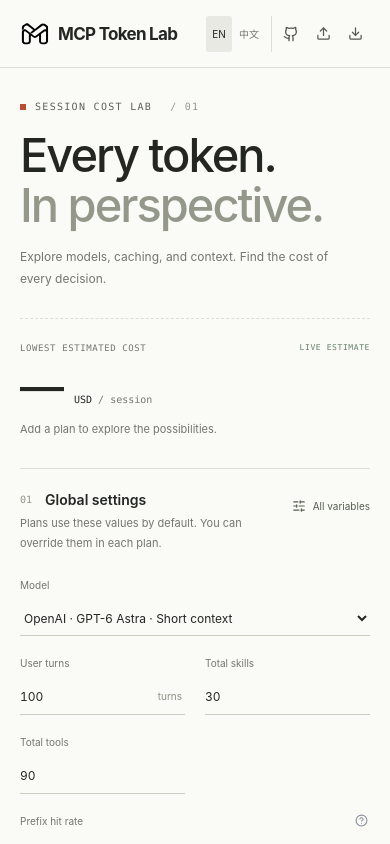
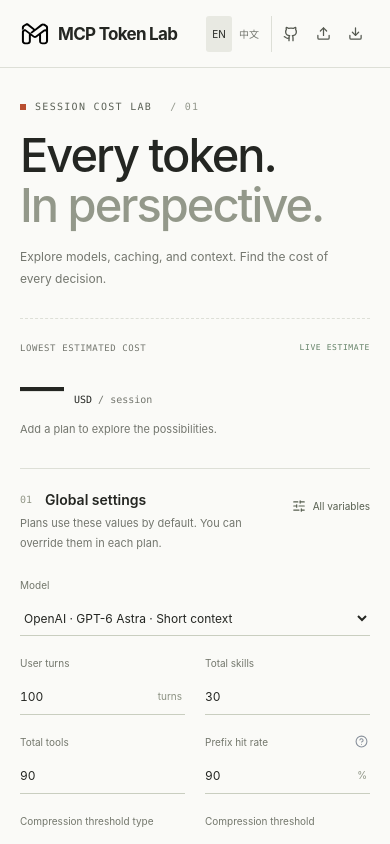
Before and after one commit to Eilumie/mcp-token-lab, a Vue app: page / in a window 390 px wide. Shown: the top 844 px of the page. Built offline with nearby package versions, Linux system fonts and the light colour scheme.

Commit message:
style(home): 新增 380px 断点优化小屏响应式布局

```diff
--- a/src/styles/home-editorial.css
+++ b/src/styles/home-editorial.css
@@ -169,7 +169,8 @@
   .home-page .lab-mini-row { grid-template-columns: 95px minmax(0,1fr) 55px; }
   .home-page .global-settings { padding: 22px 0; }
   .home-page .global-settings-fields { grid-template-columns: repeat(2, minmax(0, 1fr)); gap: 18px 20px; }
-  .home-page .global-settings-fields > .field { grid-column: auto; }
+  .home-page .global-settings-fields > .field,
+  .home-page .global-settings-fields > .field:nth-child(n+5) { grid-column: auto; }
   .home-page .global-settings-fields > .global-model-field { grid-column: 1 / -1; }
   .home-page .global-settings-heading { align-items: flex-start; gap: 10px; }
   .home-page .global-settings-heading > button { white-space: nowrap; font-size: 10px; min-height: 24px; }
@@ -192,6 +193,15 @@
   .home-page .request-details-heading { padding: 24px 0 18px; }
   .home-page footer p { font-size: 9px; }
 }
+@media (max-width: 380px) {
+  .home-page .app-header { padding-inline: 14px; }
+  .home-page .brand { gap: 6px; }
+  .home-page .brand strong { font-size: 14px; }
+  .home-page .brand-mark, .home-page .brand-mark img { width: 24px; height: 24px; }
+  .home-page .header-actions > button, .home-page .header-actions .header-github { width: 28px; }
+  .home-page .header-actions .language-switch button { min-width: 24px; }
+  .home-page .global-settings .field > span:first-child { white-space: normal; height: auto; min-height: 18px; }
+}
 @media (prefers-reduced-motion: reduce) {
   .home-page .lab-mini-track > i, .home-page .plan-summary-row { transition: none; }
 }
```
